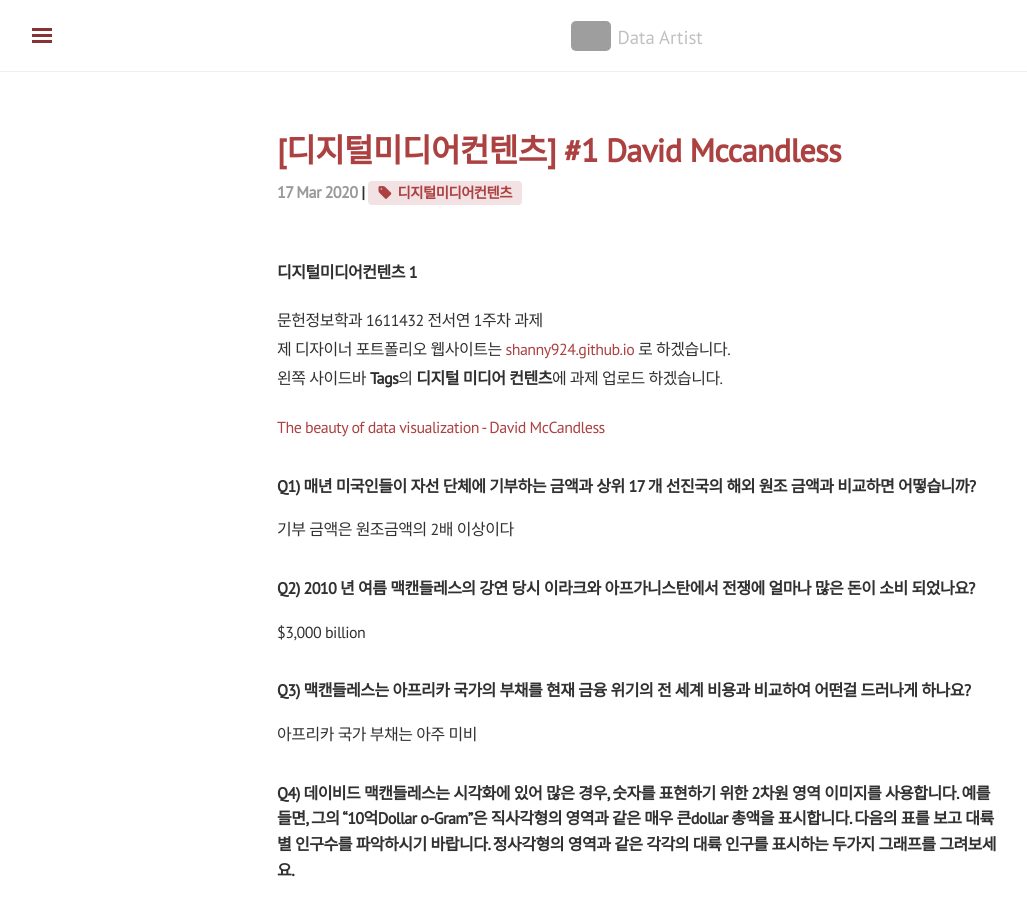
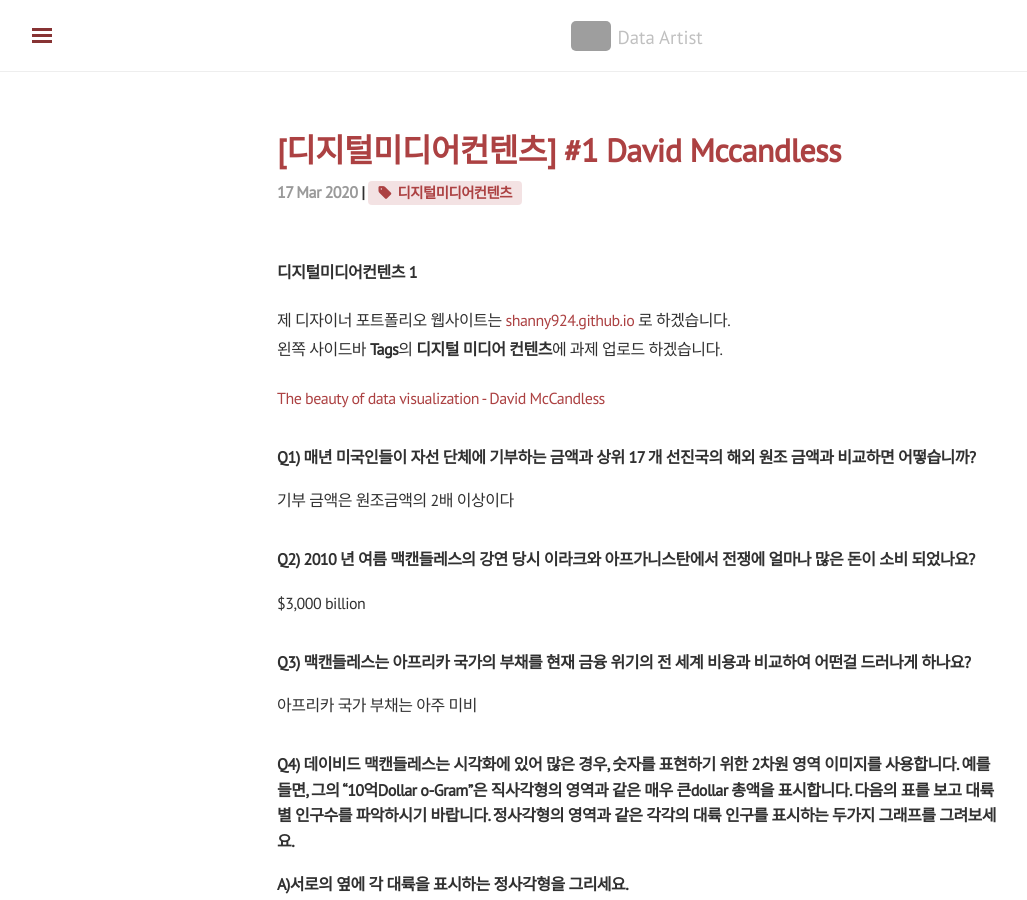
Before and after one commit to shanny924/shanny924.github.io, a Jekyll site: the page built from _posts/2020-03-17-dmc#1.md, in a window 1280 px wide and 900 px high. Shown: the whole window, without its empty margins (3-1030 px from the left). Built offline with Jekyll 4.4.1, drawn with Linux system fonts in a browser that asks for light colours; nearby versions of some CDN libraries; comment, search, counter and statistics services are not loaded; grey boxes are pictures that could not be loaded.

Commit message:
Update 2020-03-17-dmc#1.md

```diff
--- a/_posts/2020-03-17-dmc#1.md
+++ b/_posts/2020-03-17-dmc#1.md
@@ -8,7 +8,6 @@
 **디지털미디어컨텐츠 1**
 
 
-문헌정보학과 1611432 전서연 1주차 과제
 제 디자이너 포트폴리오 웹사이트는 [shanny924.github.io](shanny924.github.io) 로 하겠습니다.
 왼쪽 사이드바 **Tags**의 **디지털 미디어 컨텐츠**에 과제 업로드 하겠습니다.
 
```
